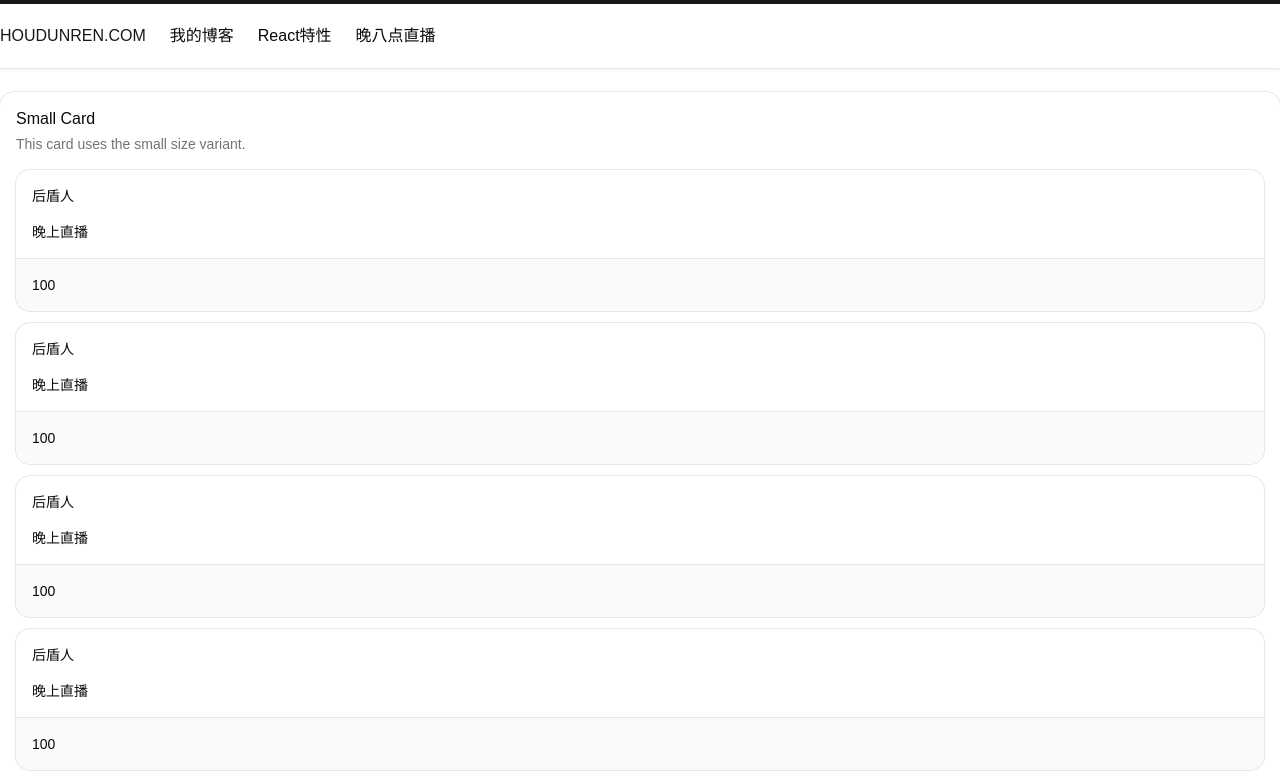
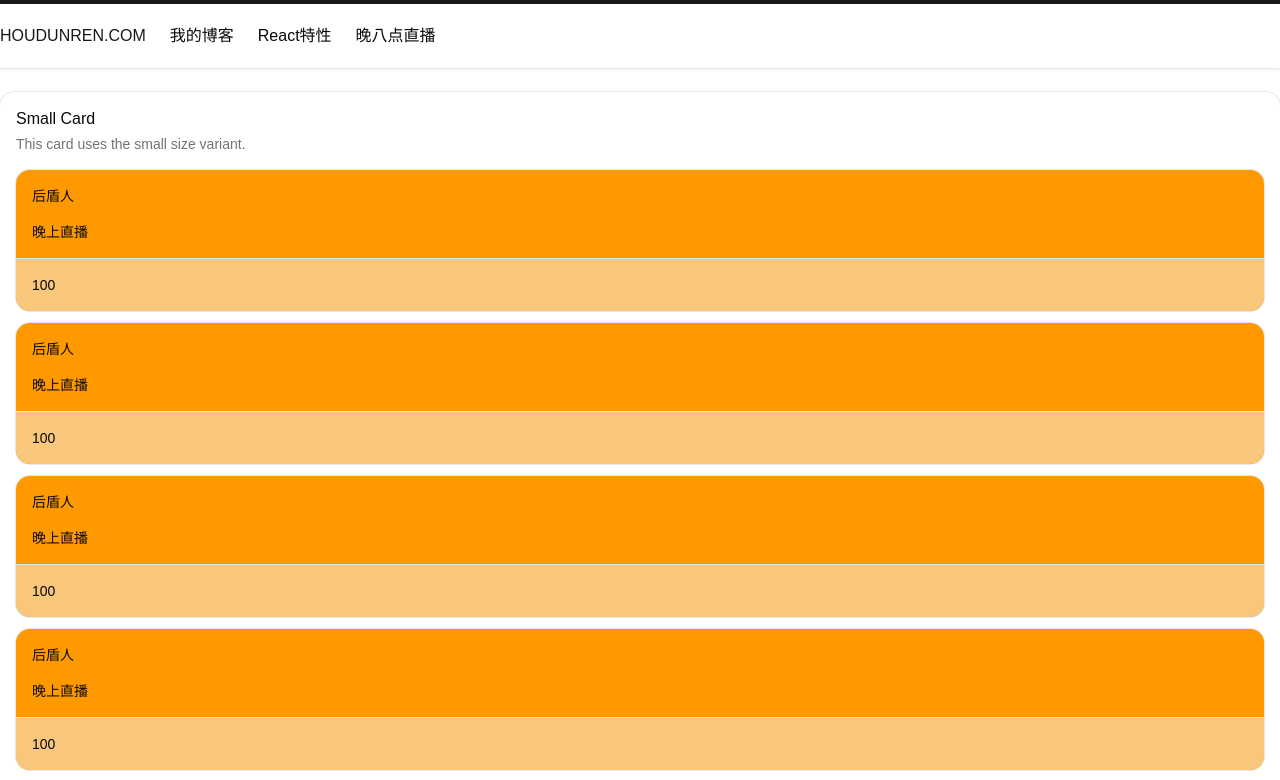
Before and after one commit to zhaoxinkun/React_Study, a React (Vite) app in the folder 03HDReact/hd-base/: page /blog in a window 1280 px wide. Shown: the top 780 px of the page. Built offline with nearby package versions, Linux system fonts and the light colour scheme.

Commit message:
chore: classnames

```diff
--- a/03HDReact/hd-base/package.json
+++ b/03HDReact/hd-base/package.json
@@ -17,6 +17,7 @@
     "@tanstack/react-router": "^1.170.15",
     "@tanstack/react-router-devtools": "^1.167.0",
     "class-variance-authority": "^0.7.1",
+    "classnames": "^2.5.1",
     "clsx": "^2.1.1",
     "json-server": "1.0.0-beta.15",
     "lucide-react": "^1.18.0",
--- a/03HDReact/hd-base/src/pages/blog/blogLayout.tsx
+++ b/03HDReact/hd-base/src/pages/blog/blogLayout.tsx
@@ -7,6 +7,7 @@ import {
   CardTitle,
 } from '@/components/ui/card'
 import { Link, Outlet } from '@tanstack/react-router'
+import classNames from 'classnames'
 
 export function BlogLayout() {
   return (
@@ -58,7 +59,8 @@ interface Props {
 
 function HoudunrenPage({ className, title, content, view }: Props) {
   return (
-    <Card className={className}>
+    // 计算classname
+    <Card className={classNames(className, 'bg-amber-500')}>
       <CardHeader>
         <h2> {title}</h2>
       </CardHeader>
```
Also changed, not shown: 1 other file (tests, documents, lock files or other folders).
